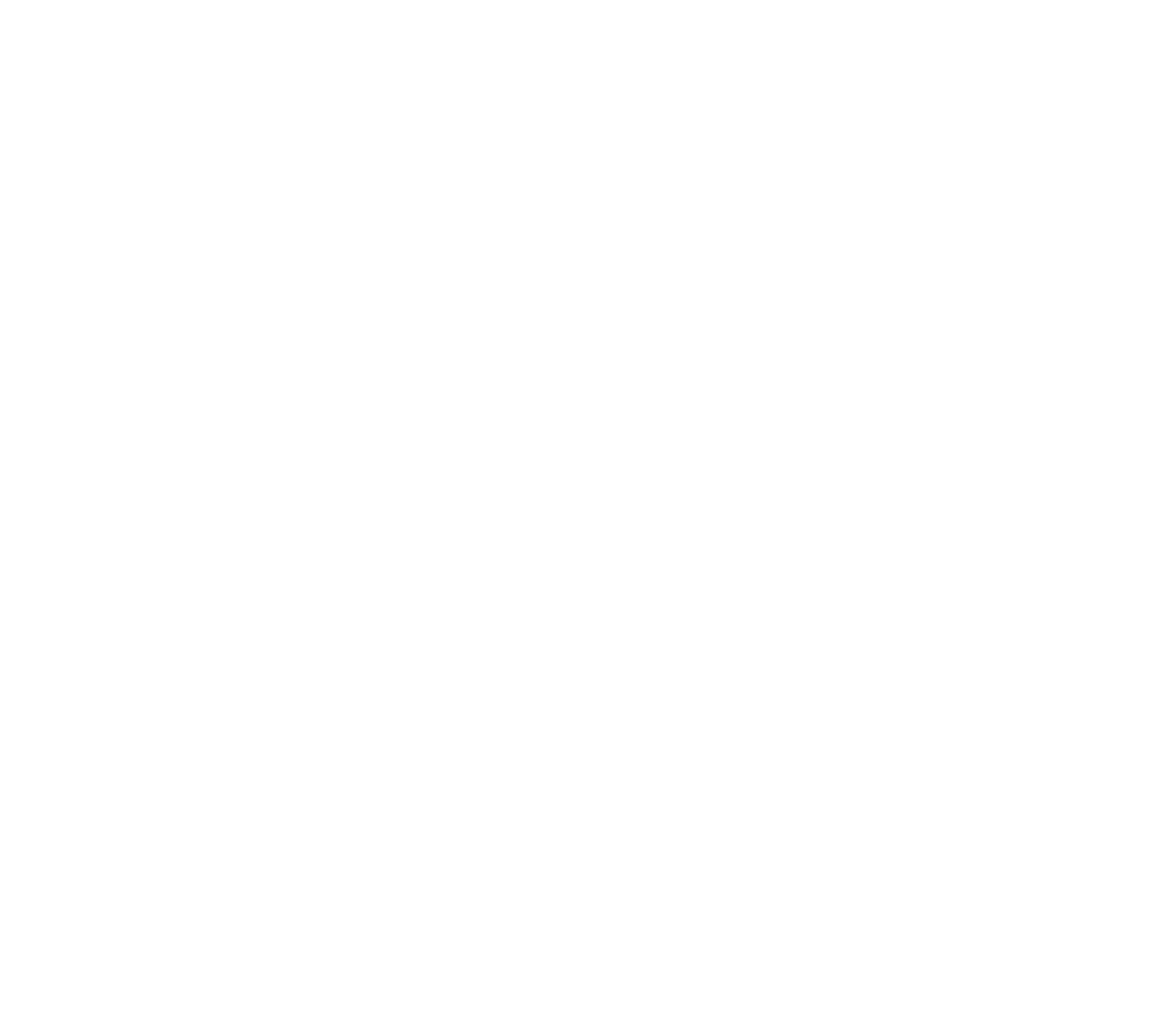
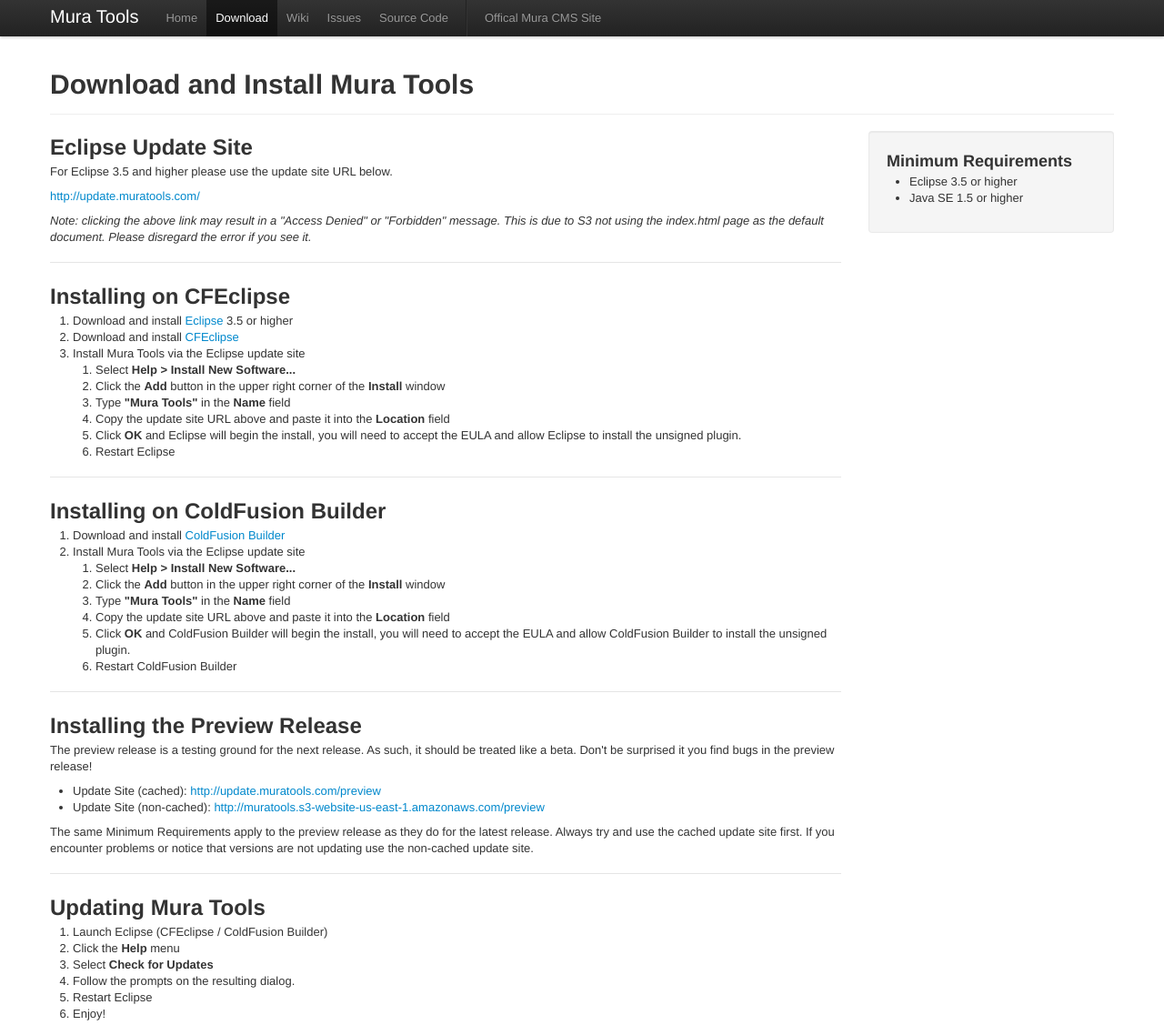
Before and after one commit to MuraTools/muratools.github.com, a plain HTML site: page download.html in a window 1280 px wide. Shown: the whole page at 91% size. Before the commit the page ends 800 px from the top, so only its background shows below. Drawn offline with Linux system fonts and the light colour scheme.

Commit message:
Added download.html content.  Added more linkage.

```diff
--- a/download.html
+++ b/download.html
@@ -0,0 +1,123 @@
+<!DOCTYPE html>
+<html>
+	<head>
+		<title>Download and Install Mura Tools</title>
+		<link href="css/bootstrap.min.css" rel="stylesheet" />
+		<style>
+		body { padding-top:60px; padding-bottom:40px; }
+		</style>
+	</head>
+	<body>
+
+		<div class="navbar navbar-fixed-top">
+	      <div class="navbar-inner">
+	        <div class="container">
+	          <a class="btn btn-navbar" data-toggle="collapse" data-target=".nav-collapse">
+	            <span class="icon-bar"></span>
+	            <span class="icon-bar"></span>
+	            <span class="icon-bar"></span>
+	          </a>
+	          <a class="brand" href="index.html">Mura Tools</a>
+	          <div class="nav-collapse">
+	            <ul class="nav">
+	              <li><a href="index.html">Home</a></li>
+	              <li class="active"><a href="download.html">Download</a></li>
+	              <li><a href="https://github.com/MuraTools/Mura-Tools-for-Eclipse-Core/wiki" target="_blank">Wiki</a></li>
+	              <li><a href="https://github.com/MuraTools/Mura-Tools-for-Eclipse-Core/issues" target="_blank">Issues</a></li>
+	              <li><a href="https://github.com/MuraTools/Mura-Tools-for-Eclipse-Core/" target="_blank">Source Code</a></li>
+	              <li class="divider-vertical"></li>
+	              <li><a href="http://getmura.com/" target="_blank">Offical Mura CMS Site</a></li>
+	            </ul>
+	          </div><!--/.nav-collapse -->
+	        </div>
+	      </div>
+	    </div>
+
+		<div class="container">
+
+			<div class="page-header">
+				<h1>Download and Install Mura Tools</h1>
+			</div>
+
+			<div class="row">
+				<div class="span9">
+					<h2>Eclipse Update Site</h2>
+					<p>For Eclipse 3.5 and higher please use the update site URL below.</p>
+					<p><a href="http://update.muratools.com/" target="_blank">http://update.muratools.com/</a></p>
+					<p><em>Note: clicking the above link may result in a "Access Denied" or "Forbidden" message. This is due to S3 not using the index.html page as the default document. Please disregard the error if you see it.</em></p>
+
+					<hr />
+
+					<h2>Installing on CFEclipse</h2>
+					<ol>
+						<li>Download and install <a href="http://eclipse.org/" target="_blank" rel="nofollow">Eclipse</a> 3.5 or higher</li>
+						<li>Download and install <a href="http://cfelipse.org/" target="_blank" rel="nofollow">CFEclipse</a></li>
+						<li>Install Mura Tools via the Eclipse update site
+						<ol>
+							<li>Select <b>Help &gt;</b> <b>Install New Software...</b></li>
+							<li>Click the <b>Add</b> button in the upper right corner of the <b>Install</b> window</li>
+							<li>Type <b>"Mura Tools"</b> in the <b>Name</b> field</li>
+							<li>Copy the update site URL above and paste it into the <b>Location</b> field</li>
+							<li>Click <b>OK</b> and Eclipse will begin the install, you will need to accept the EULA and allow Eclipse to install the unsigned plugin.</li>
+							<li>Restart Eclipse</li>
+						</ol>
+						</li>
+					</ol>
+
+					<hr />
+
+					<h2>Installing on ColdFusion Builder</h2>
+					<ol>
+						<li>Download and install <a href="http://coldfusion.com/" target="_blank" rel="nofollow">ColdFusion Builder</a></li>
+						<li>Install Mura Tools via the Eclipse update site
+						<ol>
+							<li>Select <b>Help &gt;</b> <b>Install New Software...</b></li>
+							<li>Click the <b>Add</b> button in the upper right corner of the <b>Install</b> window</li>
+							<li>Type <b>"Mura Tools"</b> in the <b>Name</b> field</li>
+							<li>Copy the update site URL above and paste it into the <b>Location</b> field</li>
+							<li>Click <b>OK</b> and ColdFusion Builder will begin the  install, you will need to accept the EULA and allow ColdFusion Builder  to install the unsigned plugin.</li>
+							<li>Restart ColdFusion Builder</li>
+						</ol>
+						</li>
+					</ol>
+
+					<hr />
+
+					<h2>Installing the Preview Release</h2>
+					<p>The preview release is a testing ground for the next release. As such, it should be treated like a beta. Don't be surprised it you find bugs in the preview release!</p>
+					<ul>
+						<li>Update Site (cached): <a href="http://update.muratools.com/preview" target="_blank">http://update.muratools.com/preview</a></li>
+						<li>Update Site (non-cached): <a href="http://muratools.s3-website-us-east-1.amazonaws.com/preview" target="_blank">http://muratools.s3-website-us-east-1.amazonaws.com/preview</a></li>
+					</ul>
+					<p>The same Minimum Requirements apply to the preview release as they do for the latest release. Always try and use the cached update site first. If you encounter problems or notice that versions are not updating use the non-cached update site.</p>
+
+					<hr />
+
+					<h2>Updating Mura Tools</h2>
+					<ol>
+						<li>Launch Eclipse (CFEclipse / ColdFusion Builder)</li>
+						<li>Click the <strong>Help</strong> menu</li>
+						<li>Select <strong>Check for Updates</strong></li>
+						<li>Follow the prompts on the resulting dialog.</li>
+						<li>Restart Eclipse</li>
+						<li>Enjoy!</li>
+					</ol>
+				</div>
+
+				<div class="span3">
+					<div class="well">
+						<h3>Minimum Requirements</h3>
+						<ul>
+							<li>Eclipse 3.5 or higher</li>
+							<li>Java SE 1.5 or higher</li>
+						</ul>
+					</div>
+				</div>
+
+			</div>
+
+		</div>
+
+		<script src="js/bootstrap.min.js" type="text/javascript"></script>
+	</body>
+</html>
```
Also changed, not shown: index.html (+2 -0 lines).
